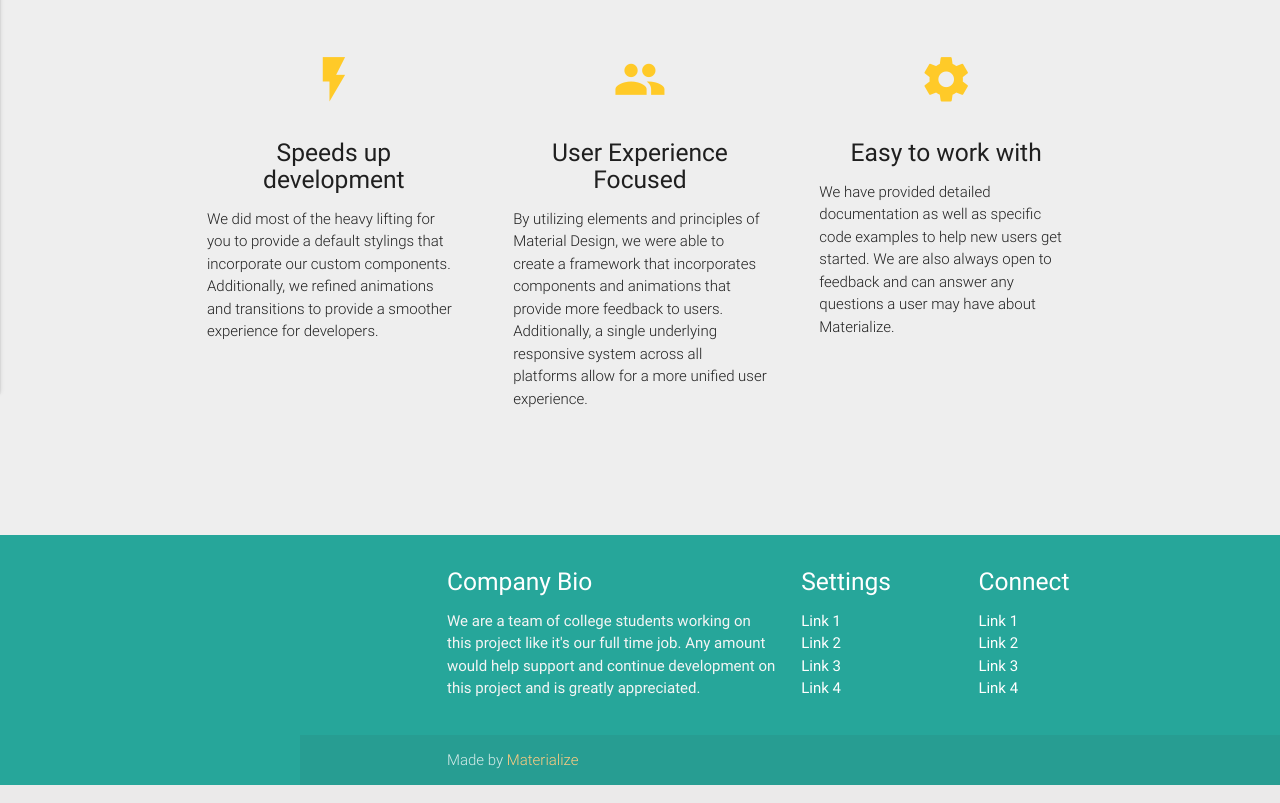
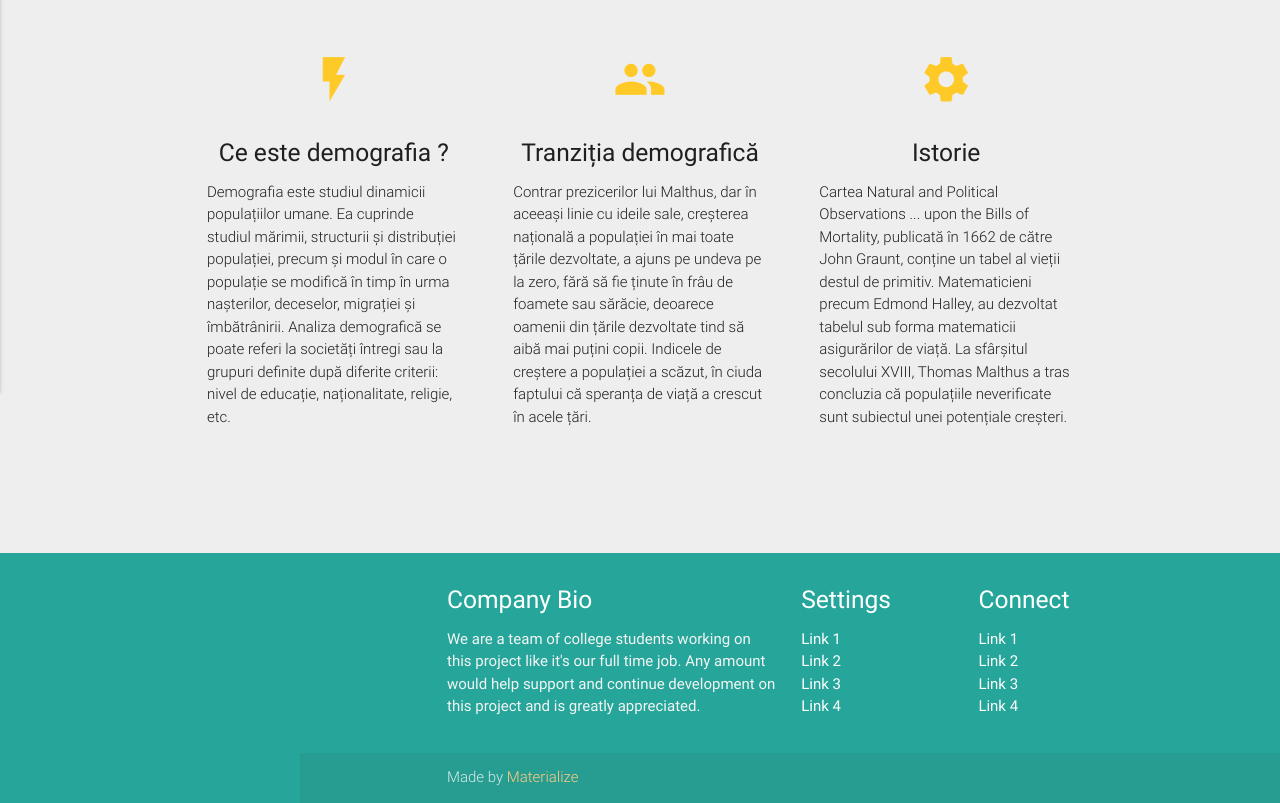
Before and after one commit to emanuelcovaci/Demografie, a Django app: page / in a window 1280 px wide. Shown: the part 468-1271 px from the top of the page. Run offline with Django 3.2, Linux system fonts and the light colour scheme; style sheets or scripts are compiled from the project's sources; some libraries are stand-ins or nearby versions.

Commit message:
index page countend

```diff
--- a/templates/homepages/index.html
+++ b/templates/homepages/index.html
@@ -62,27 +62,27 @@
         <div class="col s12 m4">
           <div class="icon-block">
             <h2 class="center accent-text"><i class="material-icons">flash_on</i></h2>
-            <h5 class="center">Speeds up development</h5>
+            <h5 class="center">Ce este demografia ?</h5>
 
-            <p class="light">We did most of the heavy lifting for you to provide a default stylings that incorporate our custom components. Additionally, we refined animations and transitions to provide a smoother experience for developers.</p>
+            <p class="light">Demografia este studiul dinamicii populațiilor umane. Ea cuprinde studiul mărimii, structurii și distribuției populației, precum și modul în care o populație se modifică în timp în urma nașterilor, deceselor, migrației și îmbătrânirii. Analiza demografică se poate referi la societăți întregi sau la grupuri definite după diferite criterii: nivel de educație, naționalitate, religie, etc.</p>
           </div>
         </div>
 
         <div class="col s12 m4">
           <div class="icon-block">
             <h2 class="center accent-text"><i class="material-icons">group</i></h2>
-            <h5 class="center">User Experience Focused</h5>
+            <h5 class="center">Tranziția demografică</h5>
 
-            <p class="light">By utilizing elements and principles of Material Design, we were able to create a framework that incorporates components and animations that provide more feedback to users. Additionally, a single underlying responsive system across all platforms allow for a more unified user experience.</p>
+            <p class="light">Contrar prezicerilor lui Malthus, dar în aceeași linie cu ideile sale, creșterea națională a populației în mai toate țările dezvoltate, a ajuns pe undeva pe la zero, fără să fie ținute în frâu de foamete sau sărăcie, deoarece oamenii din țările dezvoltate tind să aibă mai puțini copii. Indicele de creștere a populației a scăzut, în ciuda faptului că speranța de viață a crescut în acele țări.</p>
           </div>
         </div>
 
         <div class="col s12 m4">
           <div class="icon-block">
             <h2 class="center accent-text"><i class="material-icons">settings</i></h2>
-            <h5 class="center">Easy to work with</h5>
+            <h5 class="center">Istorie</h5>
 
-            <p class="light">We have provided detailed documentation as well as specific code examples to help new users get started. We are also always open to feedback and can answer any questions a user may have about Materialize.</p>
+            <p class="light">Cartea Natural and Political Observations ... upon the Bills of Mortality, publicată în 1662 de către John Graunt, conține un tabel al vieții destul de primitiv. Matematicieni precum Edmond Halley, au dezvoltat tabelul sub forma matematicii asigurărilor de viață. La sfârșitul secolului XVIII, Thomas Malthus a tras concluzia că populațiile neverificate sunt subiectul unei potențiale creșteri.</p>
           </div>
         </div>
       </div>
```
